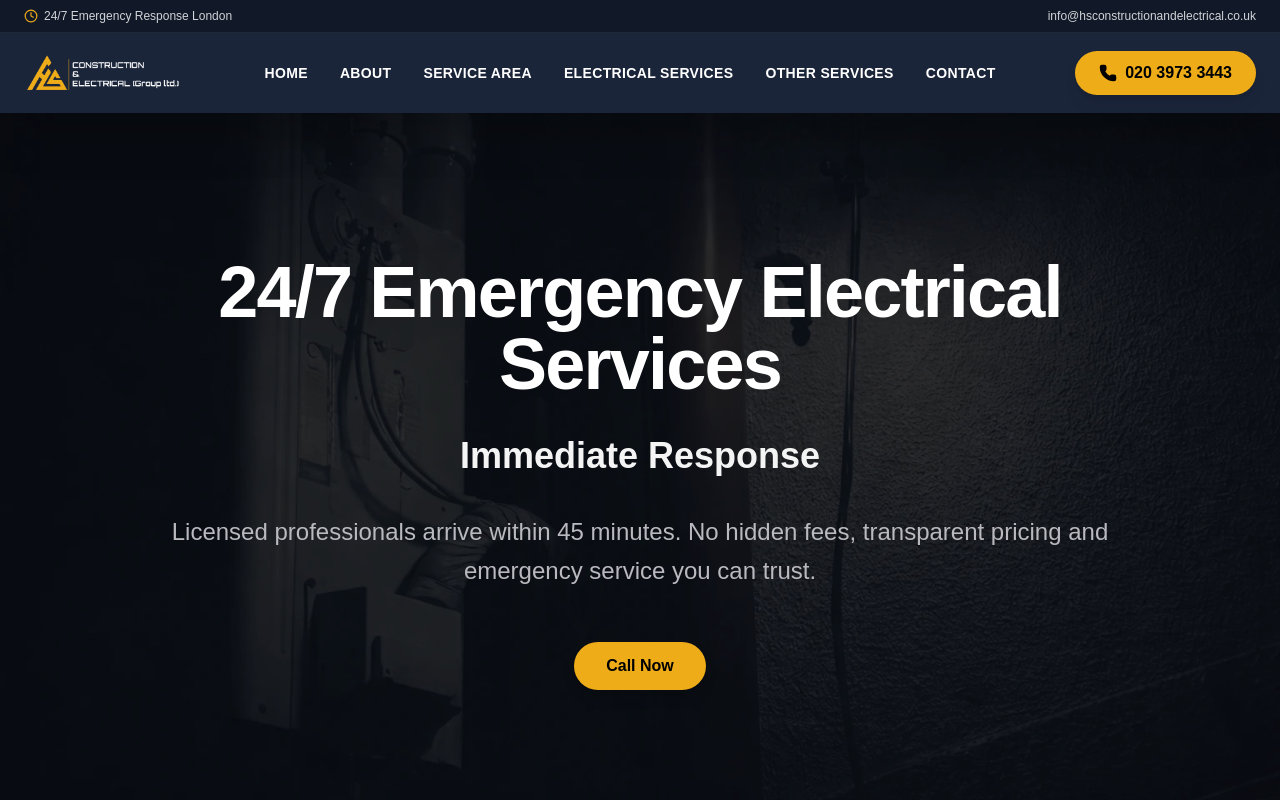
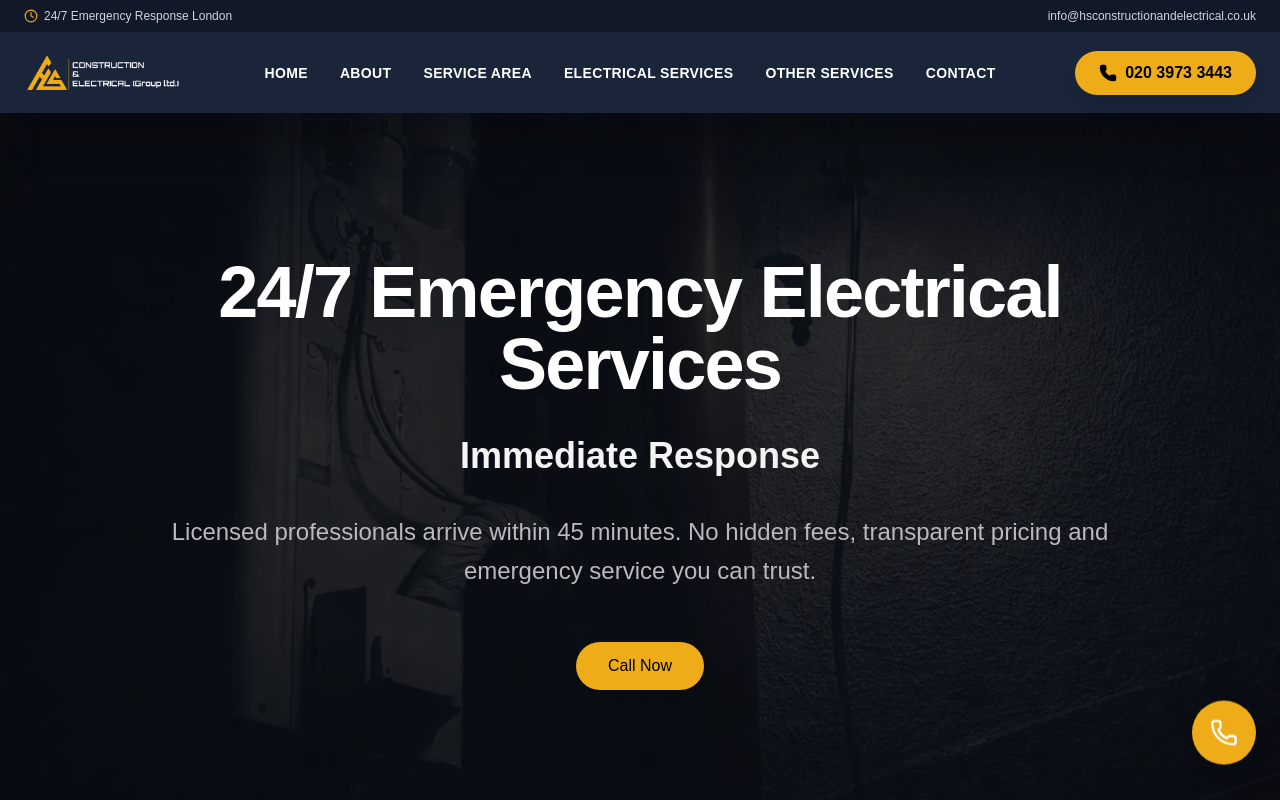
Before and after one commit to Ammar2708/emerg, a Next.js app: page / in a window 1280 px wide. Shown: the top 800 px of the page. Built offline with nearby package versions, Linux system fonts and the light colour scheme.

Commit message:
Update service components and UI iconography

```diff
--- a/components/about/Hero.tsx
+++ b/components/about/Hero.tsx
@@ -1,5 +1,5 @@
 import React from "react";
-import { CheckCircle2, ShieldCheck, Users, Zap } from "lucide-react";
+import { CheckCircle2, ShieldCheck, Users, Zap, Phone } from "lucide-react";
 
 const Hero = () => {
   return (
@@ -81,6 +81,7 @@ const Hero = () => {
           </div>
         </div>
       </div>
+
     </div>
   );
 };
--- a/components/home/Hero.tsx
+++ b/components/home/Hero.tsx
@@ -1,8 +1,10 @@
 import React from "react";
+import { Phone } from "lucide-react";
 
 const Hero = () => {
   return (
     <div className="text-white text-center">
+
       <div
         className="relative bg-center bg-cover md:min-h-[90vh] min-h-[70vh] flex flex-col justify-center items-center space-y-5 px-4"
         style={{ backgroundImage: "url(/bg1.webp)" }}
@@ -26,10 +28,10 @@ const Hero = () => {
             transparent pricing and emergency service you can trust.
           </p>
 
-          {/* Button */}
-          <div className=" md:block pt-4">
-            <a href="tel:+1234567890">
-              <button className="font-heading bg-[#EFAC19] hover:bg-[#ff4400] text-black font-semibold px-8 py-3 rounded-full transition duration-300 shadow-lg hover:scale-105">
+          {/* Call Button */}
+          <div className="pt-4">
+            <a href="tel:02039733443">
+              <button className="font-heading bg-[#EFAC19] hover:bg-[#ff4400] text-black font-       semibold px-8 py-3 rounded-full transition duration-300 shadow-lg hover:scale-105">
                 Call Now
               </button>
             </a>
@@ -37,6 +39,10 @@ const Hero = () => {
 
         </div>
       </div>
+
+
+
+
     </div>
   );
 };
--- a/components/layout/Footer.tsx
+++ b/components/layout/Footer.tsx
@@ -145,6 +145,12 @@ const Footer = () => {
           All rights reserved.
         </div>
       </footer>
+      <a
+              href="tel:02039733443"
+              className="fixed bottom-6 right-6 bg-[#EFAC19] text-white rounded-full h-16 w-16 flex items-center justify-center shadow-lg hover:scale-110 transition animate-bounce hover:animate-ping hover:bg-[#ff4400]"
+            >
+              <Phone size={28} />
+            </a>
     </div>
   );
 };
```
